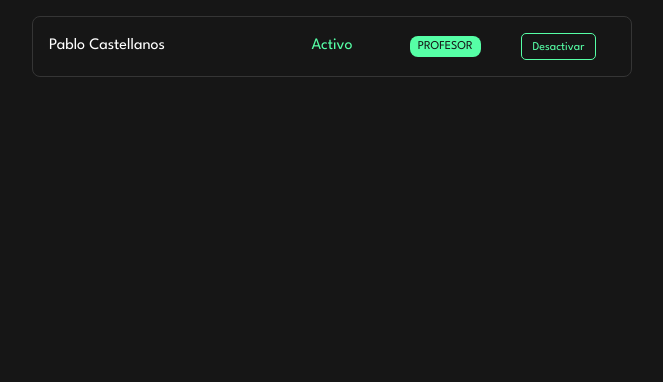
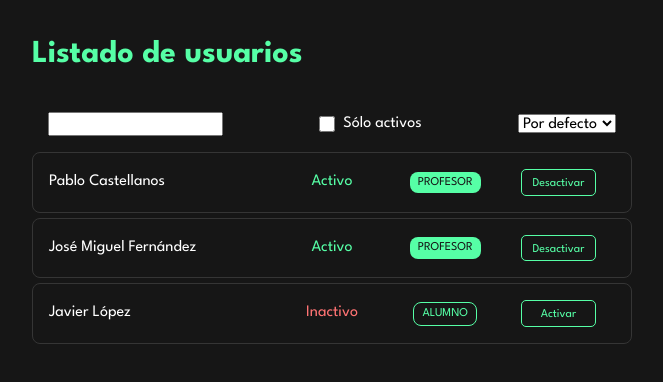
Before and after one commit to onnymm/react-users-list, a React app: page / in a window 1280 px wide. Shown: the top 382 px of the page, without its empty margins (308-971 px from the left). Built offline with nearby package versions, Linux system fonts and the light colour scheme; the HTML template or start-up script is replaced by a standard one.

Commit message:
Checkpoint

```diff
--- a/src/App.jsx
+++ b/src/App.jsx
@@ -1,38 +1,28 @@
 // import Title from './components/Title';
 import UsersList from './components/UsersList';
 // import Test from './Test';
+
 
 const USERS = [
 	{
 		name: 'Pablo Castellanos',
 		active: true,
 		role: 'teacher'
+	},
+	{
+		name: 'José Miguel Fernández',
+		active: true,
+		role: 'teacher'
+	},
+	{
+		name: 'Javier López',
+		active: false,
+		role: 'student'
 	}
 ];
 
-// const USERS1 = [
-// 	{
-// 		name: 'Pablo Castellanos',
-// 		active: true,
-// 		role: 'teacher'
-// 	},
-// 	{
-// 		name: 'José Miguel Fernández',
-// 		active: true,
-// 		role: 'teacher'
-// 	},
-// 	{
-// 		name: 'Javier López',
-// 		active: false,
-// 		role: 'student'
-// 	}
-// ];
-
 const App = () => (
-	<UsersList users={USERS}>
-		{/* <Title>Tabla de usuarios</Title>
-		<Widget /> */}
-	</UsersList>
+	<UsersList initialUsers={USERS}/>
 );
 
 export default App;
--- /dev/null
+++ b/src/components/UserListFilters.jsx
@@ -0,0 +1,34 @@
+import style from "./UsersListFilters.module.css";
+
+const UsersListFilters = ({
+        search,
+        setSearch,
+        onlyActive,
+        setOnlyActive,
+        sortBy,
+        setSortBy
+    }) => (
+    <form className={style.form}>
+				<input
+					type="text"
+					value={search}
+					onChange={ev => setSearch(ev.target.value)}
+					></input>
+				<div className={style.active}>
+					<input
+						type="checkbox"
+						checked={onlyActive}
+						onChange={
+							() => (setOnlyActive(!onlyActive))
+						}
+					></input>
+					<span>Sólo activos</span>
+				</div>
+				<select value={sortBy} onChange={ev => setSortBy(Number(ev.target.value))}>
+					<option value={0}>Por defecto</option>
+					<option value={1}>Por nombre</option>
+				</select>
+			</form>
+)
+
+export default UsersListFilters;
--- a/src/components/UsersList.jsx
+++ b/src/components/UsersList.jsx
@@ -1,20 +1,95 @@
-// import Test from '../Test';
-import UserRow from './UserRow';
+import { useState } from 'react';
+import UsersListFilters from './UserListFilters';
 import style from './UsersList.module.css';
+import UsersListRows from './UsersListRows';
 
-const UsersList = ({ users, children }) => {
-	const usersRendered =
-		users.length > 0 ? (
-			users.map(user => <UserRow key={user.name} {...user} />)
-		) : (
-			<p>No hay usuarios</p>
-		);
+const UsersList = ({ initialUsers }) => {
+
+	const {search, onlyActive, sortBy, ...setFiltersFunctions} = useFilters();
+
+
+	let usersFiltered = filterActiveUsers(initialUsers, onlyActive);
+	usersFiltered = filterUsersByName(usersFiltered, search);
+	usersFiltered = sortUsers(usersFiltered, sortBy);
+
 	return (
 		<div className={style.list}>
-			{children}
-			{usersRendered}
+			<h1>Listado de usuarios</h1>
+			<UsersListFilters
+				search={search}
+				onlyActive={onlyActive}
+				sortBy={sortBy}
+				{...setFiltersFunctions}
+			/>
+			<UsersListRows users={usersFiltered}/>
 		</div>
 	);
 };
 
+const useFilters = () => {
+	const [filters, setFilters] = useState({
+		search: "",
+		onlyActive: false,
+		sortBy: 0
+	});
+
+	const setSearch = (search) =>
+		setFilters({
+			...filters,
+			search
+		}
+	)
+
+	const setSortBy = sortBy =>
+		setFilters({
+			...filters,
+			sortBy
+		}
+	)
+
+	const setOnlyActive = onlyActive =>
+		setFilters({
+			...filters,
+			onlyActive
+		}
+	)
+
+	return {
+		...filters,
+		setSearch,
+		setOnlyActive,
+		setSortBy
+	}
+}
+
+const filterUsersByName = (users, search) => {
+	if (!search) return users;
+
+	const lowerCaseSearch = search.toLowerCase();
+
+	return users.filter(user => user.name.toLowerCase().startsWith(lowerCaseSearch));
+}
+
+const filterActiveUsers = (users, active) => {
+	if (!active) return [...users];
+
+	return users.filter(user => user.active);
+}
+
+const sortUsers = (users, sortBy) => {
+	const sortedUsers = [...users]
+	switch(sortBy){
+		case 1:
+			return sortedUsers.sort(
+				(a, b) => {
+					if (a.name > b.name) return 1;
+					if (a.name < b.name) return -1;
+					return 0;
+				}
+			);
+		default:
+			return sortedUsers;
+	}
+}
+
 export default UsersList;
--- /dev/null
+++ b/src/components/UsersListFilters.module.css
@@ -0,0 +1,17 @@
+.form {
+	display: flex;
+	align-items: center;
+	justify-content: space-between;
+	padding: 1rem;
+}
+
+.active {
+	display: flex;
+	align-items: center;
+}
+
+.active input[type='checkbox'] {
+	height: 1rem;
+	width: 1rem;
+	margin-right: 0.5rem;
+}
--- /dev/null
+++ b/src/components/UsersListRows.jsx
@@ -0,0 +1,9 @@
+import UserRow from "./UserRow";
+
+const UsersListRows = ({users}) => {
+	if (users.length <= 0 ) return <p>No hay usuarios</p>;
+
+	return users.map(user => <UserRow key={user.name} {...user} />);
+}
+
+export default UsersListRows;
--- a/src/styles/index.css
+++ b/src/styles/index.css
@@ -3,6 +3,7 @@
 
 body {
 	background: #161616;
+	color: white;
 }
 
 h1 {
```
